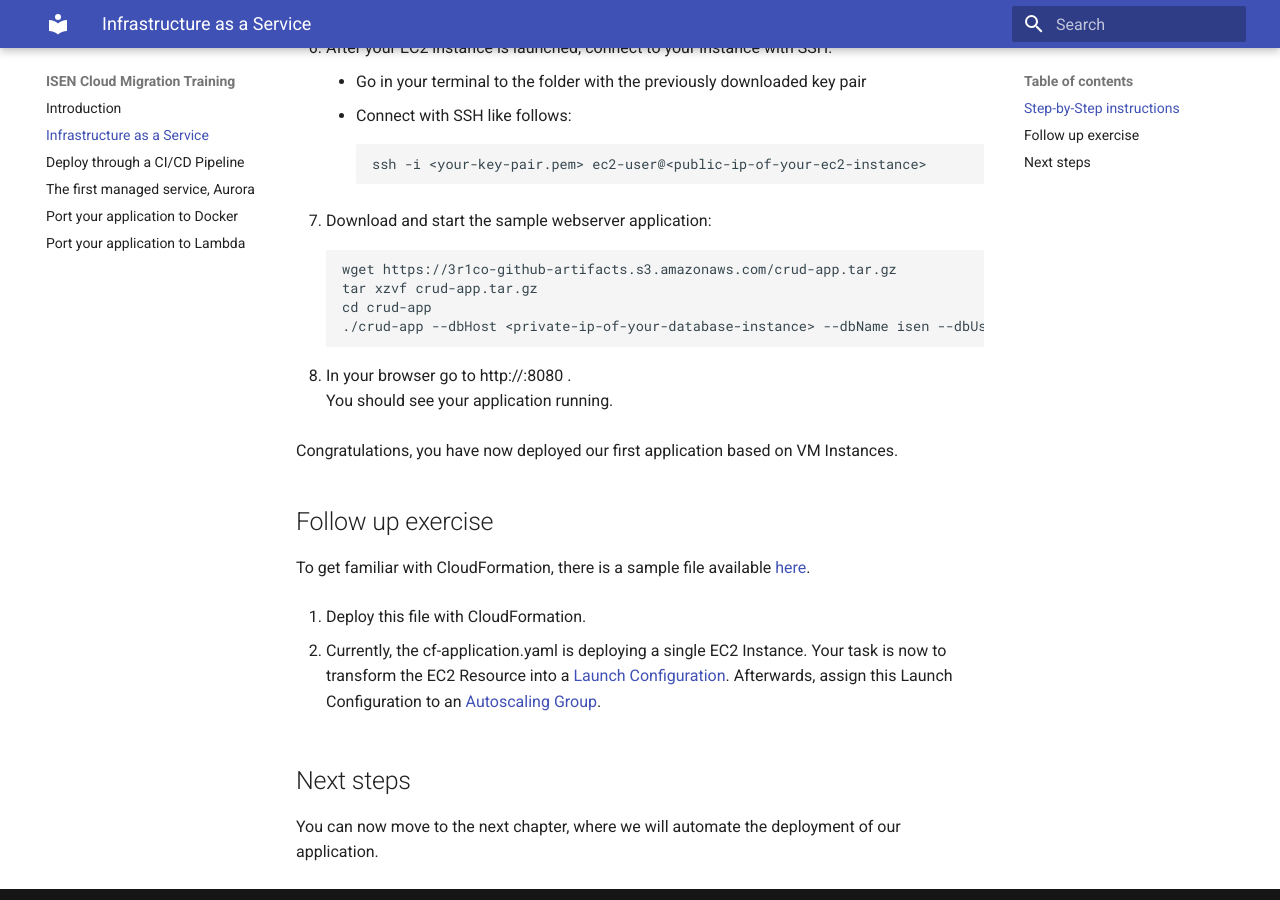
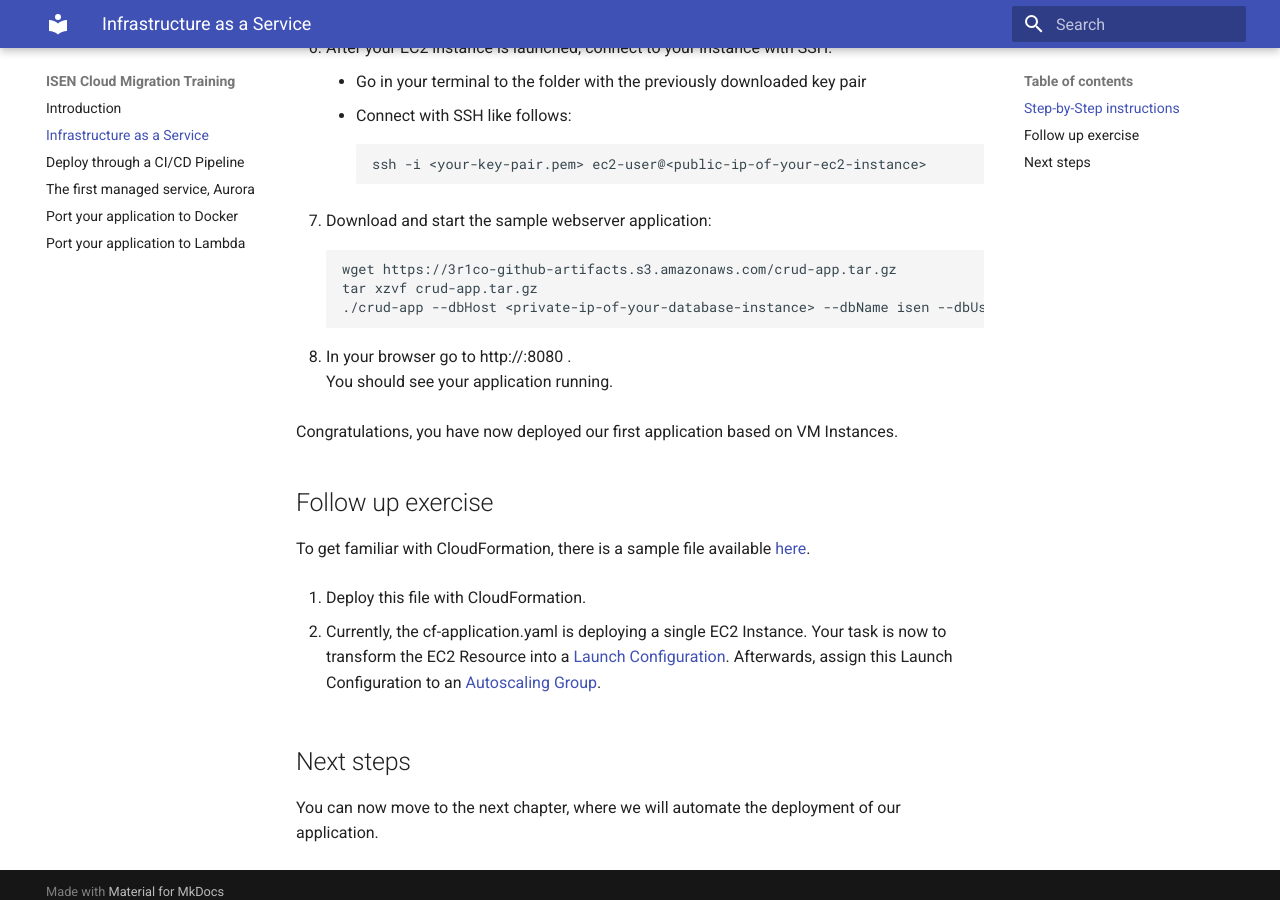
Before and after one commit to 3r1co/cloud-migration, an MkDocs documentation site: the page built from docs/iaas.md, in a window 1280 px wide and 900 px high, scrolled down 1347 px. Built offline with MkDocs 1.6.1 and Material for MkDocs 9.7.7, drawn with Linux system fonts in a browser that asks for light colours.

Commit message:
Add lint

```diff
--- a/docs/iaas.md
+++ b/docs/iaas.md
@@ -52,7 +52,6 @@ In this first exercise, we are building an application consisting out of two com
 
         wget https://3r1co-github-artifacts.s3.amazonaws.com/crud-app.tar.gz
         tar xzvf crud-app.tar.gz
-        cd crud-app
         ./crud-app --dbHost <private-ip-of-your-database-instance> --dbName isen --dbUser isenuser --dbPass isen1234
 
 1. In your browser go to http://<public-ip-of-your-ec2-instance>:8080 .
```
Also changed, not shown: 1 other file.
